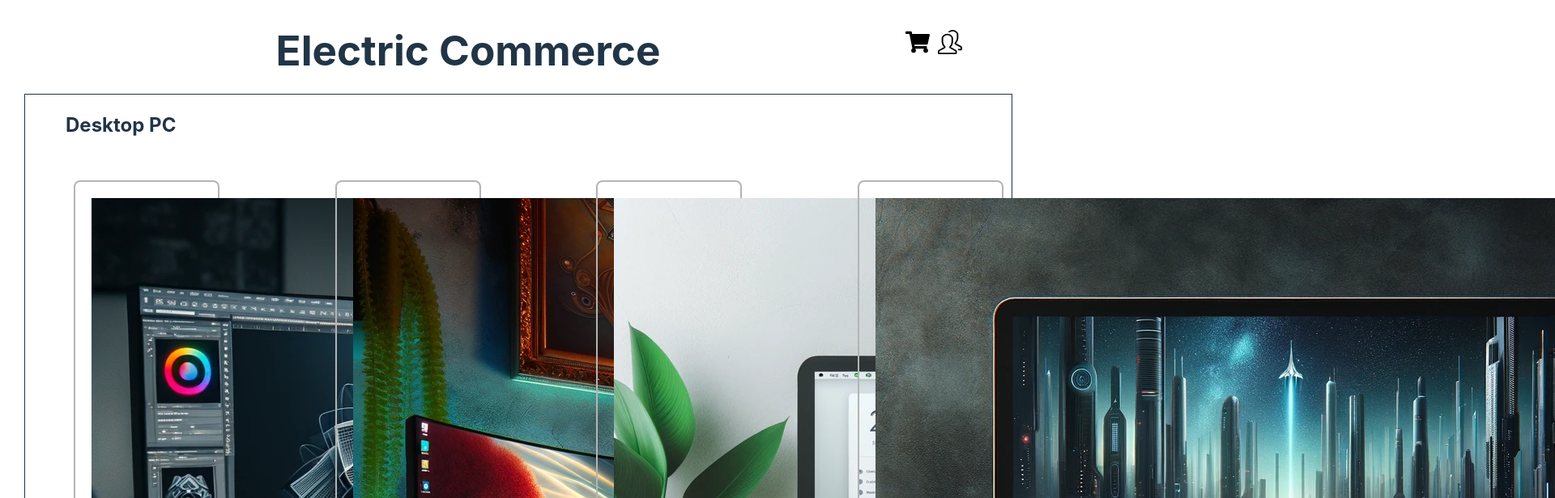
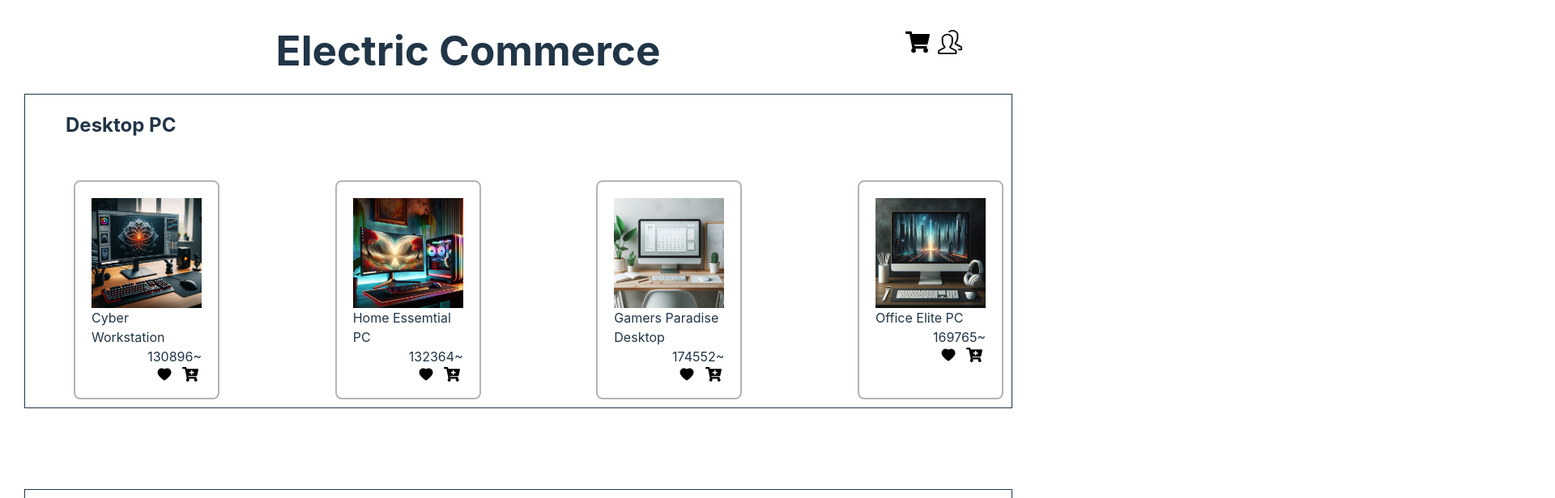
Before and after one commit to kip2/E-Commerce-Site-React, a React (Vite) app in the folder app/: page / in a window 1280 px wide. Shown: the top 616 px of the page at 81% size, 1920 px wide, since content can reach past the window. Built offline with nearby package versions, Linux system fonts and the light colour scheme.

Commit message:
fix: 画像の表示を調整

```diff
--- a/app/src/components/molecules/ProductCard.css
+++ b/app/src/components/molecules/ProductCard.css
@@ -46,3 +46,7 @@
 .name {
     margin:0px
 }
+
+img{
+    max-width: 100%;
+}
--- a/app/src/components/molecules/ProductCard.tsx
+++ b/app/src/components/molecules/ProductCard.tsx
@@ -18,7 +18,6 @@ const bookmarkButton = () => {}
 // todo: cartbutton押下時の動作を追加
 const addToCartButton = () => {}
 
-// todo: イメージが読み込めない問題をなんとかする
 const ProductCard: React.FC<ProductCard> = ({ name, imgUrl, price, description }) => (
     <div className="card">
         <img src={imgUrl} />
```
